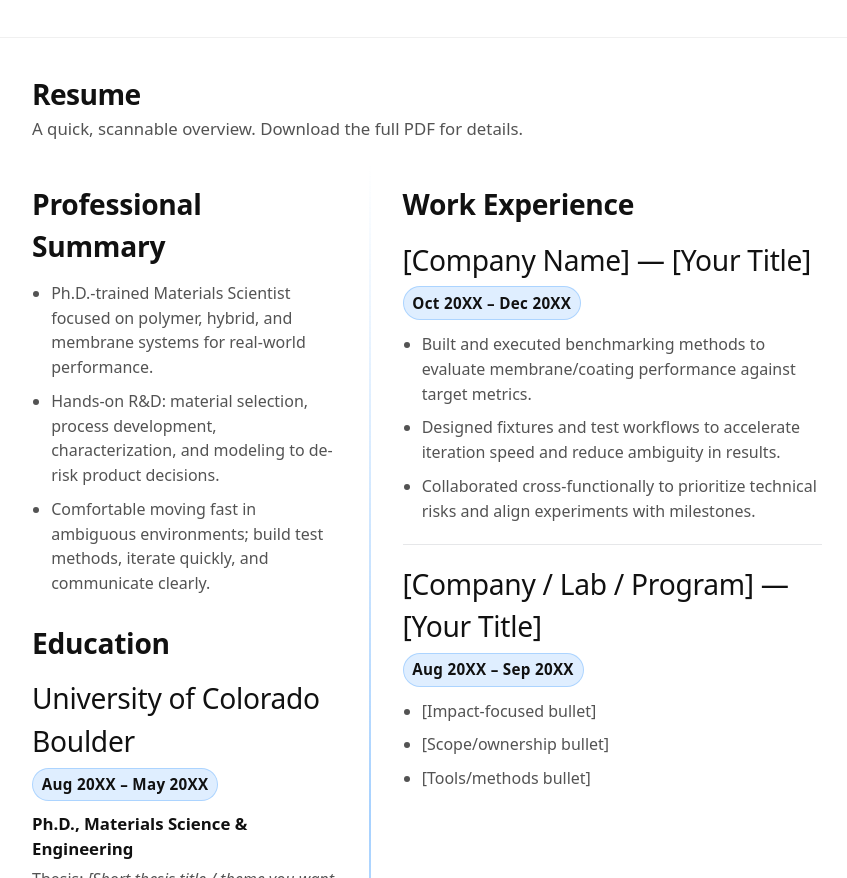
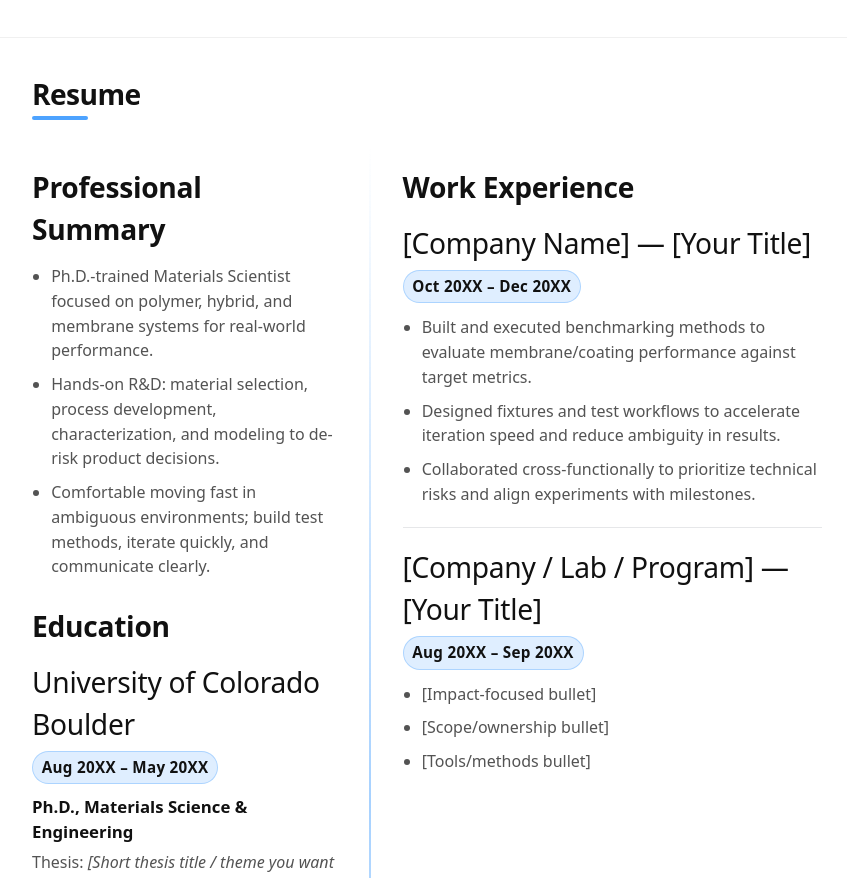
Before and after one commit to rishabhtennankore/rishabhtennankore.github.io, a plain HTML site: page index.html in a window 1280 px wide. Shown: the part 1725-2603 px from the top of the page, without its empty margins (388-1235 px from the left). Drawn offline with Linux system fonts and the light colour scheme.

Commit message:
Update index.html

```diff
--- a/index.html
+++ b/index.html
@@ -208,8 +208,7 @@
       <!-- Resume section (NOW it’s full width relative to main content) -->
       <section id="resume" class="section resume resume-full">
         <div class="section-head">
-          <h2 class="section-title">Resume</h2>
-          <p class="section-subtitle">A quick, scannable overview. Download the full PDF for details.</p>
+          <h2 class="section-title accent-underline">Resume</h2>
         </div>
 
         <div class="resume-grid">
```
